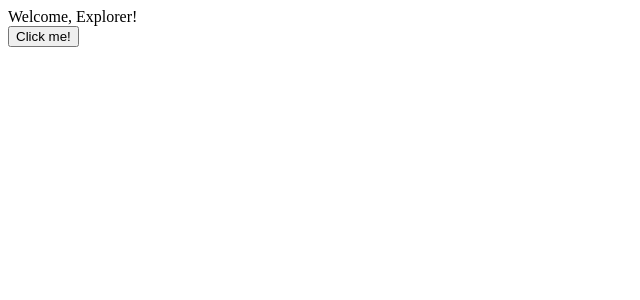
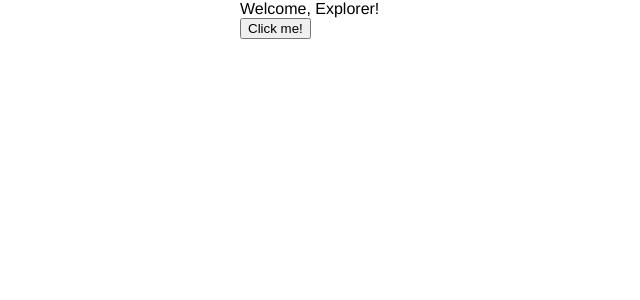
Before and after one commit to DanJClarke/Next.js-from-the-Ground-Up, a Next.js app: page / in a window 1280 px wide. Shown: the top 300 px of the page, without its empty margins (0-640 px from the left). Built offline with nearby package versions, Linux system fonts and the light colour scheme.

Commit message:
Next.js Styling at app level

```diff
--- /dev/null
+++ b/pages/_app.js
@@ -0,0 +1,5 @@
+import '../styles.css'
+
+export default function Application({Component, pageProps}) {
+    return <Component{ ...pageProps } />
+}
--- /dev/null
+++ b/styles.css
@@ -0,0 +1,6 @@
+body {
+    font-family: 'Helvetica', 'Arial', sans-serif;
+    max-width: 800px;
+    margin: 0 auto;
+    padding:0;
+}
```
